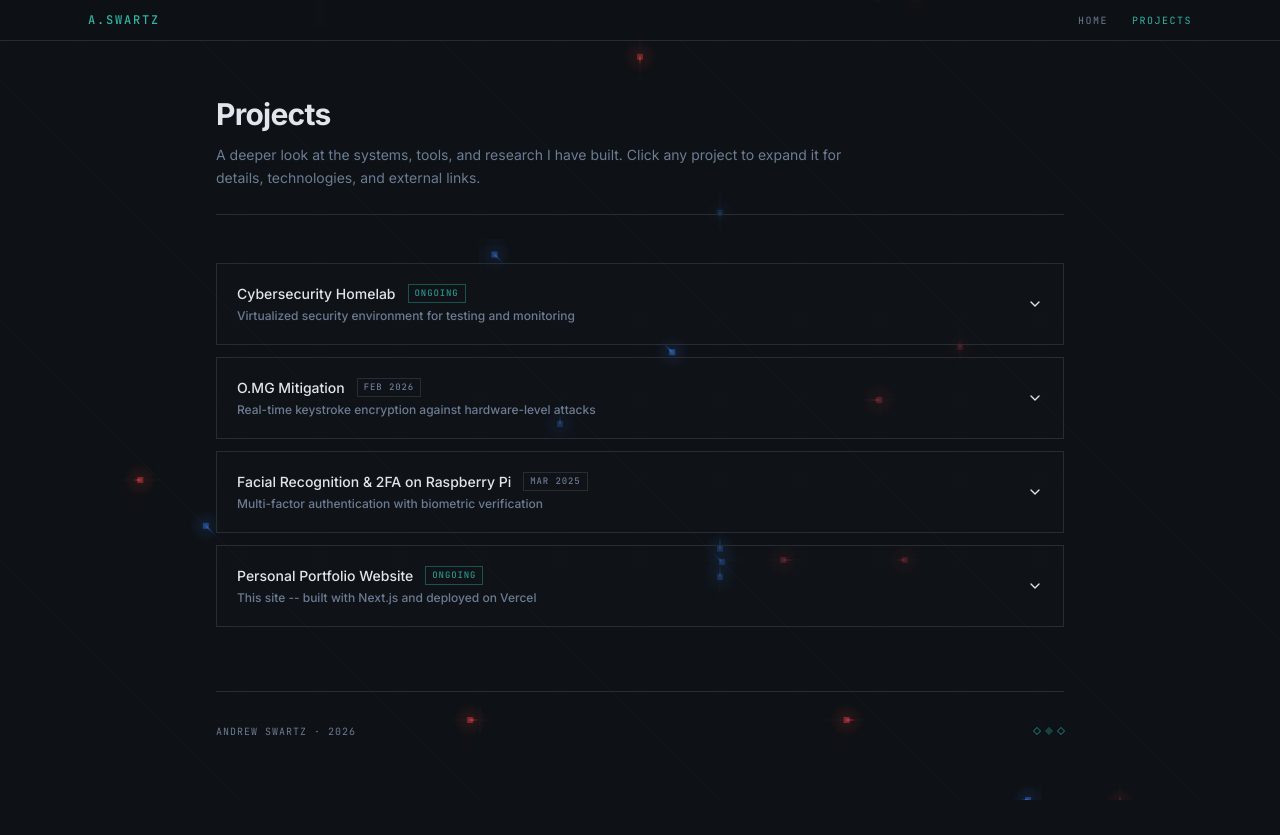
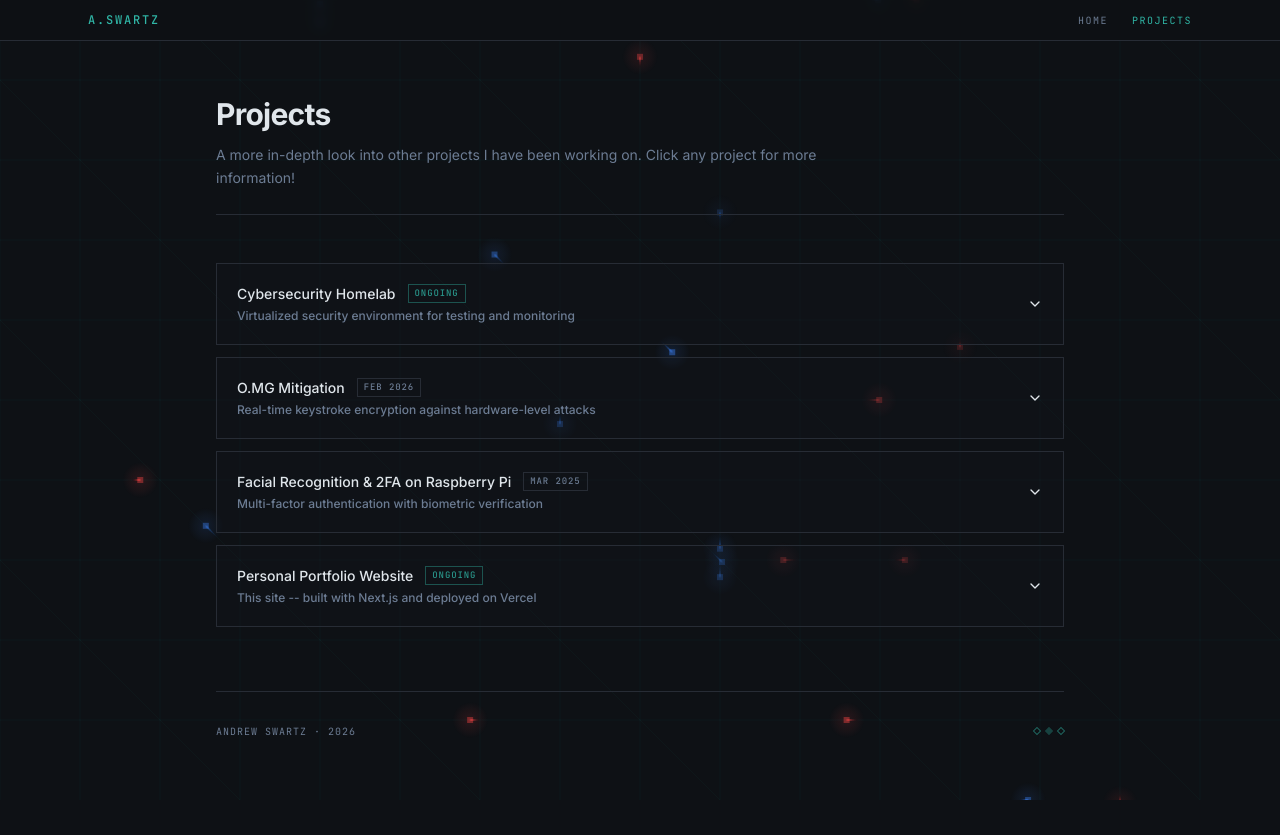
Before and after one commit to smortz11/Web_Portfolio, a Next.js app: page /projects in a window 1280 px wide. Built offline with nearby package versions, Linux system fonts and the light colour scheme.

Commit message:
feat: revise project description for clarity and conciseness

```diff
--- a/app/projects/page.tsx
+++ b/app/projects/page.tsx
@@ -21,8 +21,7 @@ export default function ProjectsPage() {
             Projects
           </h1>
           <p className="mt-3 max-w-2xl text-sm leading-relaxed text-muted-foreground">
-            A deeper look at the systems, tools, and research I have built. Click any
-            project to expand it for details, technologies, and external links.
+            A more in-depth look into other projects I have been working on. Click any project for more information!
           </p>
           <div className="mt-6 h-px w-full bg-border" />
         </div>
```
